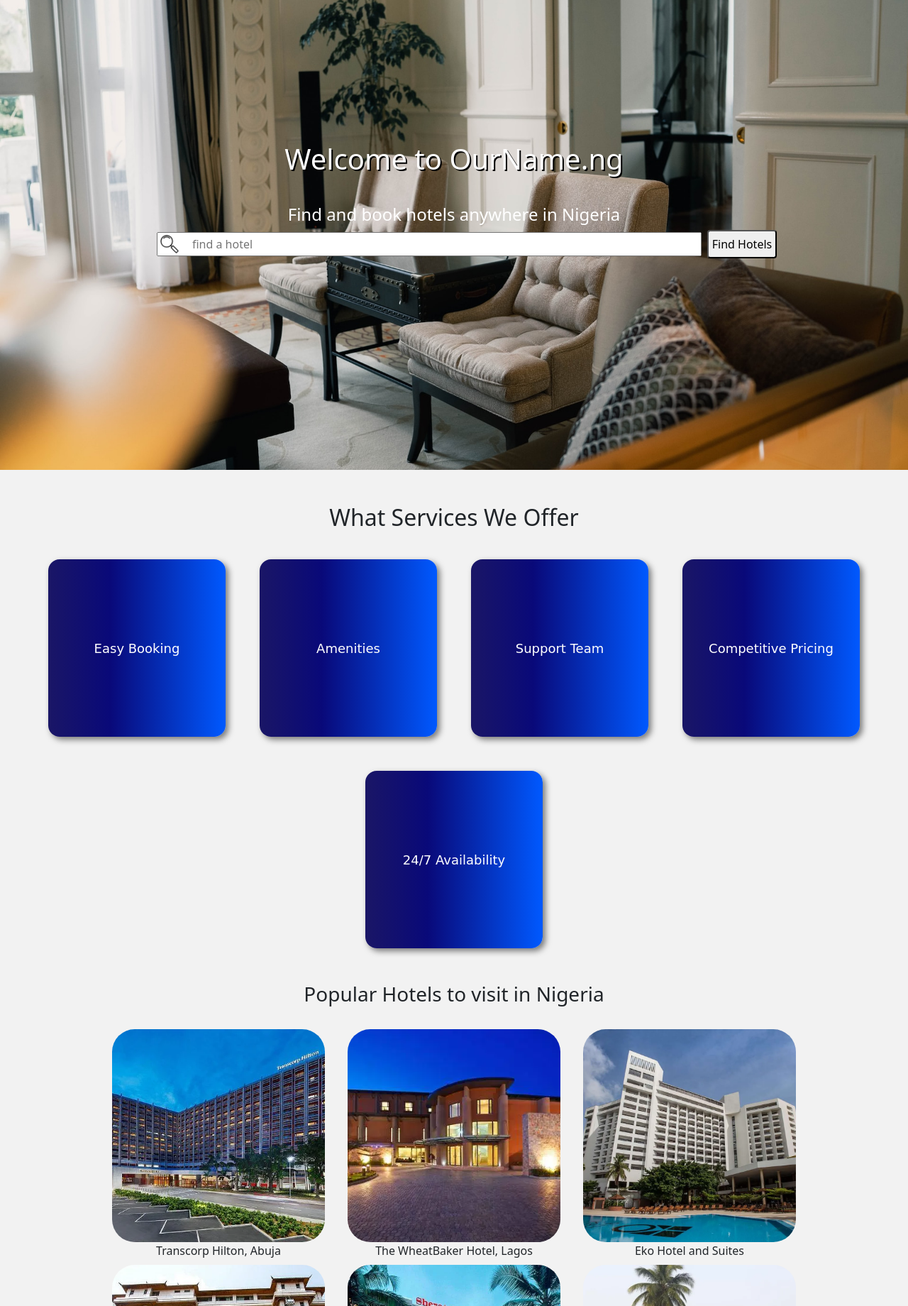
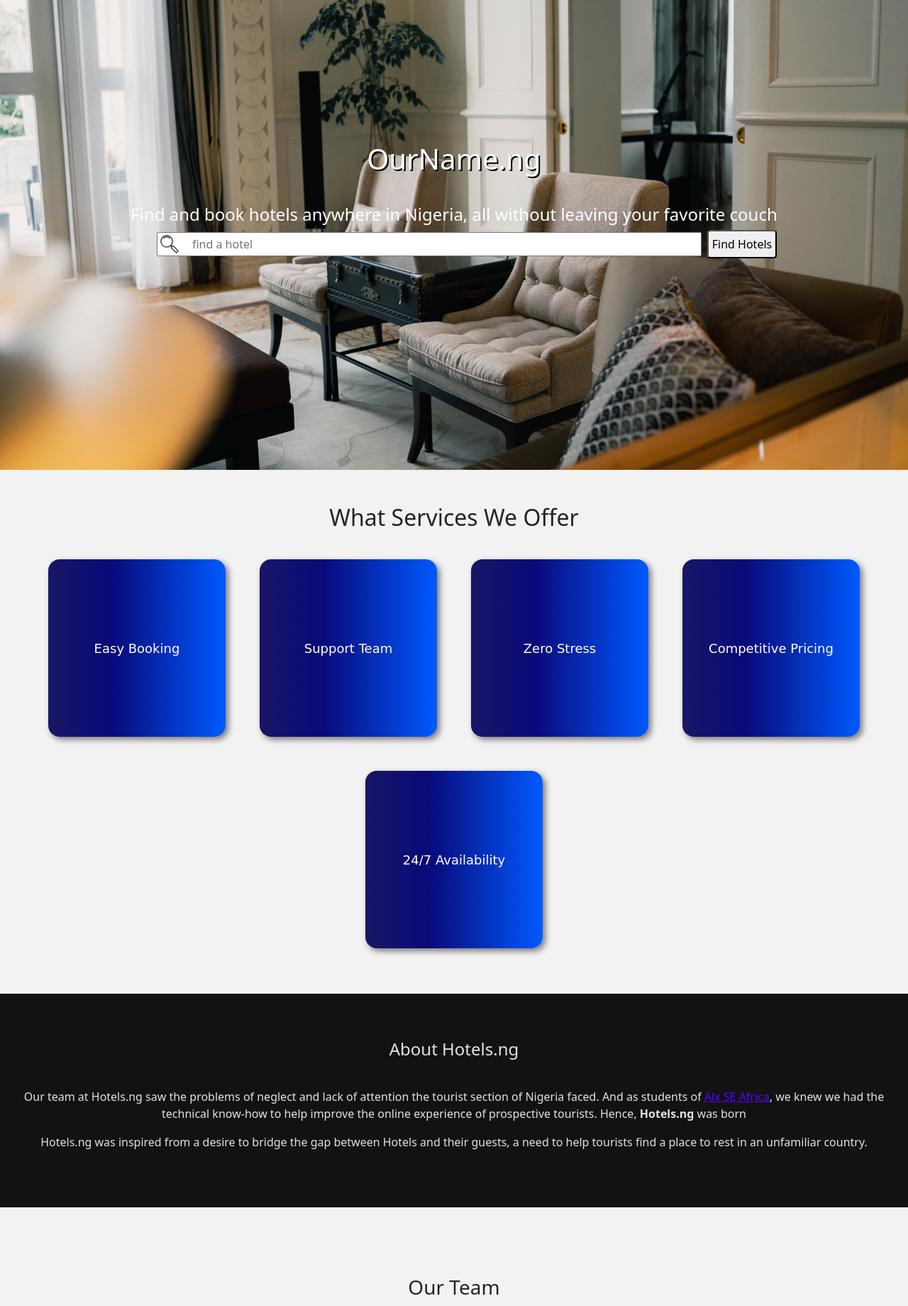
Before and after one commit to malvinmuthuuri47/portfolio_project, a Flask app: page / in a window 1280 px wide; the page is wider, and only the part inside the window is pictured. Shown: the part 154-1994 px from the top of that part at 71% size. Run offline with Flask 3, Linux system fonts and the light colour scheme.

Commit message:
Added team section, about section, link to repo, project description

```diff
--- a/HTML_intro/website/templates/Home.html
+++ b/HTML_intro/website/templates/Home.html
@@ -5,8 +5,8 @@
 {% block content %}
 
 <div class="landing">
-    <h1>Welcome to OurName.ng</h1>
-    <h4>Find and book hotels anywhere in Nigeria</h4>
+    <h1>OurName.ng</h1>
+    <h4>Find and book hotels anywhere in Nigeria, all without leaving your favorite couch</h4>
     <form action="" class="search">
         <img src="../static/search.png" alt="" class="search-icon">
         <input type="text" name="" class="search-text" placeholder="find a hotel">
@@ -21,45 +21,100 @@
     <h2>What Services We Offer</h2>
     <div class="services-cards">
         <div class="services-card">Easy Booking</div>
-        <div class="services-card">Amenities</div>
         <div class="services-card">Support Team</div>
+        <div class="services-card">Zero Stress</div>
         <div class="services-card">Competitive Pricing</div>
         <div class="services-card">24/7 Availability</div>
     </div>
 </section>
 
 
-<!-- popular locations -->
+<!-- About Section -->
 
-<section>
-    <h3 class="popular-hotel-header">Popular Hotels to visit in Nigeria</h3>
-    <div class="popular-hotel-container">
-        <div class="popular-hotel">
-            <img src="../static/images/Hilton.webp" alt="">
-            <div>Transcorp Hilton, Abuja</div>
+<section class="about-section">
+    <h4>About Hotels.ng</h4>
+    <p>
+        Our team at Hotels.ng saw the problems of neglect and lack of attention the tourist section of Nigeria faced. And as students of <a href="">Alx SE Africa</a>, we knew we had the technical know-how to help improve the online experience of prospective tourists. Hence, <b>Hotels.ng</b> was born
+    </p>
+    <p>
+        Hotels.ng was inspired from a desire to bridge the gap between Hotels and their guests, a need to help tourists find a place to rest in an unfamiliar country.
+    </p>
+</section>
+
+
+
+<!-- Our team -->
+
+<section class="team-section">
+    <h3>Our Team</h3>
+    <div class="team-member-container">
+
+        <div class="team-member">
+            <div class="member-desc">
+                <img src="../static/Malvin.jpg" alt="">
+                <div class="member-name">Malvin Muthuuri</div>
+            </div>
+            <div class="team-socials">
+                <a href="https://github.com/malvinmuthuuri47" class="github">
+                    <img src="../static/github.png" alt="">
+                </a>
+                <a href="https://twitter.com/Malvin2572" class="twitter">
+                    <img src="../static/twitter.png" alt="">
+                </a>
+                <a href="https://www.linkedin.com/in/malvin-m-005a8a253" class="linkedin">
+                    <img src="../static/linkedin.png" alt="">
+                </a>
+            </div>
         </div>
-        <div class="popular-hotel">
-            <img src="../static/images/WheatBaker.webp" alt="">
-            <div>The WheatBaker Hotel, Lagos</div>
+
+        <div class="team-member">
+            <div class="member-desc">
+                <img src="../static/Ifedolapo.jpg" alt="">
+                <div class="member-name">Ifedolapo Omoniyi</div>
+            </div>
+            <div class="team-socials">
+                <a href="https://github.com/ifedolapoomoniyi" class="github">
+                    <img src="../static/github.png" alt="">
+                </a>
+                <a href="https://twitter.com/ife_ifedolapo" class="twitter">
+                    <img src="../static/twitter.png" alt="">
+                </a>
+                <a href="https://www.linkedin.com/in/ifedolapo-omoniyi/" class="linkedin">
+                    <img src="../static/linkedin.png" alt="">
+                </a>
+            </div>
         </div>
-        <div class="popular-hotel">
-            <img src="../static/images/Eko-Hotel.webp" alt="">
-            <div>Eko Hotel and Suites</div>
+
+        <div class="team-member">
+            <div class="member-desc">
+                <img src="" alt="">
+                <div class="member-name">Benjamin Princewill</div>
+            </div>
+            <div class="team-socials">
+                <a href="https://github.com/generalblaze" class="github">
+                    <img src="../static/github.png" alt="">
+                </a>
+                <a href="" class="twitter">
+                    <img src="../static/twitter.png" alt="">
+                </a>
+                <a href="" class="linkedin">
+                    <img src="../static/linkedin.png" alt="">
+                </a>
+            </div>
         </div>
-        <div class="popular-hotel">
-            <img src="../static/images/Oriental.webp" alt="">
-            <div>Lagos Oriental Hotel</div>
-        </div>
-        <div class="popular-hotel">
-            <img src="../static/images/Sheraton.webp" alt="">
-            <div>Sheraton Hotels</div>
-        </div>
-        <div class="popular-hotel">
-            <img src="../static/images/Federal-palace.webp" alt="">
-            <div>Federal Palace Hotel and Casino</div>
-        </div>
+
     </div>
+
 </section>
+
+
+
+<!-- github link -->
+
+<div class="github-link">
+    Project code, an extensive description and challenges are all contained <a href="https://github.com/malvinmuthuuri47/portfolio_project/tree/main">here</a>
+</div>
+
 
 
 <!-- deals -->
```
